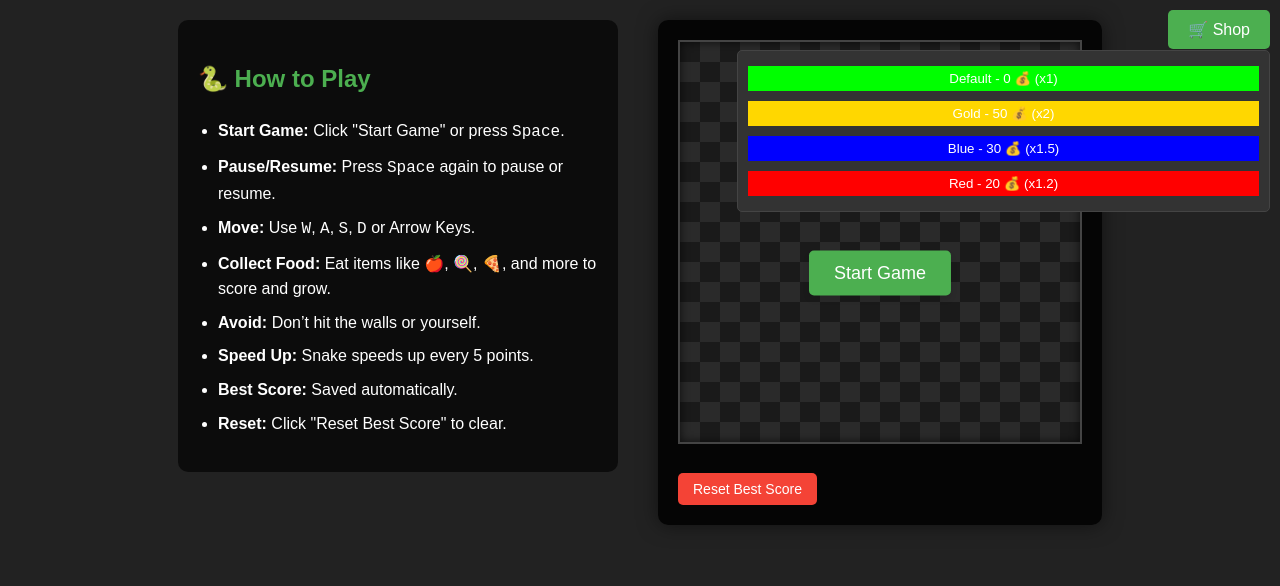
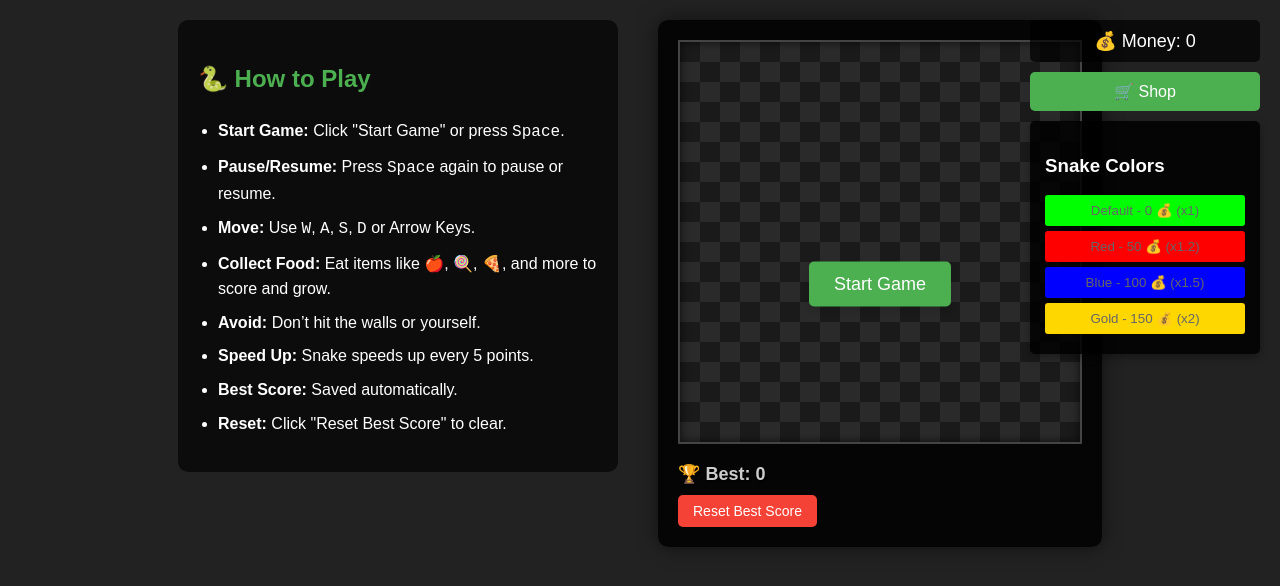
Before and after one commit to NGuljajev/Snake, a plain HTML site: page index.html in a window 1280 px wide. Both pictures are taken after a click on the button "🛒 Shop". Drawn offline with Linux system fonts and the light colour scheme.

Commit message:
add shop

```diff
--- a/index.html
+++ b/index.html
@@ -24,6 +24,13 @@
     </ul>
   </div>
 
+  <!-- Add this right after the game-rules div -->
+  <div id="right-sidebar">
+    <div id="money-display">💰 Money: 0</div>
+    <button id="shop-btn">🛒 Shop</button>
+    <div id="shop-menu" style="display: none;"></div>
+  </div>
+
   <!-- Game Container (Right Side) -->
   <div id="game-container">
     <button id="start-btn">Start Game</button>
--- a/main.js
+++ b/main.js
@@ -7,6 +7,9 @@ document.addEventListener('DOMContentLoaded', () => {
     const restartBtn = document.getElementById('restart-btn');
     const startBtn = document.getElementById('start-btn');
     const resetBestBtn = document.getElementById('reset-best-btn');
+    const moneyDisplay = document.getElementById('money-display');
+    const shopBtn = document.getElementById('shop-btn');
+    const shopMenu = document.getElementById('shop-menu');
 
     // Game settings
     const gridSize = 20;
@@ -88,18 +91,17 @@ document.addEventListener('DOMContentLoaded', () => {
     let gameRunning = false;
     let gameSpeed = 150;
     let gameLoop;
+    let money = 0;
 
-    // Add a money variable and snake color
-    let money = 0;
-    let snakeColor = { name: 'Default', color: '#00FF00', multiplier: 1 };
-
-    // Add a shop with snake colors
+    // Snake color options
     const shop = [
         { name: 'Default', color: '#00FF00', multiplier: 1, cost: 0 },
-        { name: 'Gold', color: '#FFD700', multiplier: 2, cost: 50 },
-        { name: 'Blue', color: '#0000FF', multiplier: 1.5, cost: 30 },
-        { name: 'Red', color: '#FF0000', multiplier: 1.2, cost: 20 },
+        { name: 'Red', color: '#FF0000', multiplier: 1.2, cost: 50 },
+        { name: 'Blue', color: '#0000FF', multiplier: 1.5, cost: 100 },
+        { name: 'Gold', color: '#FFD700', multiplier: 2, cost: 150 },
     ];
+
+    let snakeColor = shop[0];
 
     // Draw functions
     function drawGame() {
@@ -108,21 +110,19 @@ document.addEventListener('DOMContentLoaded', () => {
         drawSnake();
     }
 
-    // Update the drawSnake function to use the current snake color
     function drawSnake() {
         if (snake.length === 0) return;
 
         // Draw head (different color)
         const head = snake[0];
-        ctx.fillStyle = snakeColor.color; // Use the current snake color
+        ctx.fillStyle = snakeColor.color;
         ctx.fillRect(head.x * gridSize, head.y * gridSize, gridSize, gridSize);
 
         // Draw body with gradient
         for (let i = 1; i < snake.length - 1; i++) {
             const segment = snake[i];
             const progress = i / snake.length;
-            const g = Math.floor(150 + 105 * (1 - progress)); // 150-255 green range
-
+            const g = Math.floor(150 + 105 * (1 - progress));
             ctx.fillStyle = `rgb(0, ${g}, 0)`;
             ctx.fillRect(segment.x * gridSize, segment.y * gridSize, gridSize, gridSize);
         }
@@ -143,7 +143,6 @@ document.addEventListener('DOMContentLoaded', () => {
     }
 
     // Game logic
-    // Update the moveSnake function to add money
     function moveSnake() {
         const head = { x: snake[0].x + xVelocity, y: snake[0].y + yVelocity };
 
@@ -165,9 +164,9 @@ document.addEventListener('DOMContentLoaded', () => {
 
         if (head.x === food.x && head.y === food.y) {
             score += food.points;
-            money += food.points * snakeColor.multiplier; // Add money based on multiplier
+            money += Math.floor(food.points * snakeColor.multiplier);
             scoreDisplay.textContent = `Score: ${score}`;
-            document.getElementById('money-display').textContent = `💰 Money: ${money}`;
+            moneyDisplay.textContent = `💰 Money: ${money}`;
 
             if (score > bestScore) {
                 bestScore = score;
@@ -212,14 +211,10 @@ document.addEventListener('DOMContentLoaded', () => {
         gameOverDisplay.style.display = 'flex';
         restartBtn.style.display = 'block';
 
-        const finalScoreDisplay = document.getElementById('final-score');
-        finalScoreDisplay.textContent = `Your Score: ${score}`;
-
-        const bestScoreDisplayEnd = document.getElementById('best-score-end');
-        bestScoreDisplayEnd.textContent = `Best Score: ${bestScore}`;
+        document.getElementById('final-score').textContent = `Your Score: ${score}`;
+        document.getElementById('best-score-end').textContent = `Best Score: ${bestScore}`;
     }
 
-    // Modify the updateGame function
     function updateGame() {
         if (gameRunning && !gamePaused) {
             moveSnake();
@@ -227,7 +222,6 @@ document.addEventListener('DOMContentLoaded', () => {
         }
     }
 
-    // Modify the startGame function
     function startGame() {
         snake = [{ x: 10, y: 10 }];
         xVelocity = 1;
@@ -239,12 +233,7 @@ document.addEventListener('DOMContentLoaded', () => {
         gameRunning = true;
         gameOverDisplay.style.display = 'none';
         restartBtn.style.display = 'none';
-
-        // Hide the start button
-        const startBtn = document.getElementById('start-btn');
-        if (startBtn) {
-            startBtn.style.display = 'none';
-        }
+        startBtn.style.display = 'none';
 
         generateFood();
 
@@ -252,9 +241,61 @@ document.addEventListener('DOMContentLoaded', () => {
         gameLoop = setInterval(updateGame, gameSpeed);
     }
 
-    // Controls
+    function togglePause() {
+        gamePaused = !gamePaused;
 
-    // Modify the keydown event listener
+        if (gamePaused) {
+            clearInterval(gameLoop);
+            drawPauseScreen();
+        } else {
+            gameLoop = setInterval(updateGame, gameSpeed);
+        }
+    }
+
+    function drawPauseScreen() {
+        ctx.fillStyle = 'rgba(0, 0, 0, 0.5)';
+        ctx.fillRect(0, 0, canvas.width, canvas.height);
+
+        ctx.fillStyle = 'white';
+        ctx.font = '30px Arial';
+        ctx.textAlign = 'center';
+        ctx.fillText('PAUSED', canvas.width / 2, canvas.height / 2);
+        ctx.font = '20px Arial';
+        ctx.fillText('Press SPACE to continue', canvas.width / 2, canvas.height / 2 + 40);
+    }
+
+    function populateShopMenu() {
+        shopMenu.innerHTML = '<h3>Snake Colors</h3>';
+
+        shop.forEach((item) => {
+            const button = document.createElement('button');
+            button.textContent = `${item.name} - ${item.cost} 💰 (x${item.multiplier})`;
+            button.style.backgroundColor = item.color;
+            button.disabled = money < item.cost || snakeColor.name === item.name;
+
+            button.addEventListener('click', () => {
+                if (money >= item.cost) {
+                    money -= item.cost;
+                    snakeColor = item;
+                    moneyDisplay.textContent = `💰 Money: ${money}`;
+                    populateShopMenu();
+                }
+            });
+
+            shopMenu.appendChild(button);
+        });
+    }
+
+    function toggleShopMenu() {
+        if (shopMenu.style.display === 'none' || shopMenu.style.display === '') {
+            populateShopMenu();
+            shopMenu.style.display = 'block';
+        } else {
+            shopMenu.style.display = 'none';
+        }
+    }
+
+    // Event listeners
     document.addEventListener('keydown', (e) => {
         // Spacebar handling
         if (e.key === ' ' || e.key === 'Space' || e.key === 'Spacebar') {
@@ -262,7 +303,6 @@ document.addEventListener('DOMContentLoaded', () => {
                 startGame();
                 return;
             } else {
-                // Toggle pause when game is running
                 togglePause();
                 return;
             }
@@ -300,138 +340,6 @@ document.addEventListener('DOMContentLoaded', () => {
         }
     });
 
-    // Add these new functions
-    function togglePause() {
-        gamePaused = !gamePaused;
-
-        if (gamePaused) {
-            clearInterval(gameLoop);
-            drawPauseScreen();
-        } else {
-            gameLoop = setInterval(updateGame, gameSpeed);
-        }
-    }
-
-    function drawPauseScreen() {
-        // Darken the game
-        ctx.fillStyle = 'rgba(0, 0, 0, 0.5)';
-        ctx.fillRect(0, 0, canvas.width, canvas.height);
-
-        // Draw pause text
-        ctx.fillStyle = 'white';
-        ctx.font = '30px Arial';
-        ctx.textAlign = 'center';
-        ctx.fillText('PAUSED', canvas.width / 2, canvas.height / 2);
-        ctx.font = '20px Arial';
-        ctx.fillText('Press SPACE to continue', canvas.width / 2, canvas.height / 2 + 40);
-    }
-
-    // Add a shop UI
-    function openShop() {
-        const shopContainer = document.getElementById('shop-container');
-        shopContainer.innerHTML = '<h2>Shop</h2>';
-
-        shop.forEach((item) => {
-            const button = document.createElement('button');
-            button.textContent = `${item.name} - ${item.cost} 💰 (x${item.multiplier})`;
-            button.style.backgroundColor = item.color;
-            button.disabled = money < item.cost || snakeColor.name === item.name;
-
-            button.addEventListener('click', () => {
-                if (money >= item.cost) {
-                    money -= item.cost;
-                    snakeColor = item;
-                    document.getElementById('money-display').textContent = `💰 Money: ${money}`;
-                    openShop();
-                }
-            });
-
-            shopContainer.appendChild(button);
-        });
-    }
-
-     // Create the shop menu container
-     const shopMenu = document.createElement('div');
-     shopMenu.id = 'shop-menu';
-     shopMenu.style.display = 'none'; // Initially hidden
-     shopMenu.style.position = 'absolute';
-     shopMenu.style.top = '50px'; // Adjust position as needed
-     shopMenu.style.right = '10px';
-     shopMenu.style.backgroundColor = '#333';
-     shopMenu.style.color = 'white';
-     shopMenu.style.padding = '10px';
-     shopMenu.style.border = '1px solid #444';
-     shopMenu.style.borderRadius = '5px';
-     shopMenu.style.zIndex = '1000';
-     document.body.appendChild(shopMenu);
-
-    // Toggle the shop menu visibility
-    function toggleShopMenu() {
-        if (shopMenu.style.display === 'none') {
-            populateShopMenu(); // Populate the menu when opening
-            shopMenu.style.display = 'block';
-        } else {
-            shopMenu.style.display = 'none';
-        }
-    }
-
-    // Add a button to open the shop
-    const shopBtn = document.createElement('button');
-    shopBtn.innerHTML = '🛒 Shop';
-    shopBtn.style.position = 'absolute';
-    shopBtn.style.top = '10px';
-    shopBtn.style.right = '10px';
-    shopBtn.style.padding = '10px 20px';
-    shopBtn.style.fontSize = '16px';
-    shopBtn.style.cursor = 'pointer';
-    shopBtn.style.border = 'none';
-    shopBtn.style.borderRadius = '5px';
-    shopBtn.style.backgroundColor = '#4CAF50';
-    shopBtn.style.color = 'white';
-    shopBtn.addEventListener('click', toggleShopMenu);
-    document.body.appendChild(shopBtn);
-
-    // Add a money display
-    const moneyDisplay = document.createElement('div');
-    moneyDisplay.id = 'money-display';
-    moneyDisplay.textContent = `💰 Money: ${money}`;
-    moneyDisplay.style.position = 'absolute';
-    moneyDisplay.style.top = '50px';
-    moneyDisplay.style.right = '10px';
-    moneyDisplay.style.color = 'white';
-    document.body.appendChild(moneyDisplay);
-
-
-    // Populate the shop menu with items
-    function populateShopMenu() {
-        shopMenu.innerHTML = ''; // Clear previous items
-
-        shop.forEach((item) => {
-            const button = document.createElement('button');
-            button.textContent = `${item.name} - ${item.cost} 💰 (x${item.multiplier})`;
-            button.style.backgroundColor = item.color;
-            button.style.color = 'white';
-            button.style.border = 'none';
-            button.style.padding = '5px 10px';
-            button.style.margin = '5px 0';
-            button.style.cursor = 'pointer';
-            button.style.width = '100%';
-            button.disabled = money < item.cost || snakeColor.name === item.name;
-
-            button.addEventListener('click', () => {
-                if (money >= item.cost) {
-                    money -= item.cost;
-                    snakeColor = item;
-                    document.getElementById('money-display').textContent = `💰 Money: ${money}`;
-                    populateShopMenu(); // Refresh the shop menu
-                }
-            });
-
-            shopMenu.appendChild(button);
-        });
-    }
-
-    // Close the shop menu when clicking outside
     document.addEventListener('click', (e) => {
         if (!shopBtn.contains(e.target) && !shopMenu.contains(e.target)) {
             shopMenu.style.display = 'none';
@@ -446,6 +354,9 @@ document.addEventListener('DOMContentLoaded', () => {
         bestScore = 0;
         bestScoreDisplay.textContent = `🏆 Best: ${bestScore}`;
     });
+    shopBtn.addEventListener('click', toggleShopMenu);
+
+    // Initialize displays
+    bestScoreDisplay.textContent = `🏆 Best: ${bestScore}`;
+    moneyDisplay.textContent = `💰 Money: ${money}`;
 });
-
-// tere
--- a/style.css
+++ b/style.css
@@ -203,3 +203,71 @@ body {
 #money-display {
   color: white;
 }
+
+/* Add these styles to your CSS */
+#right-sidebar {
+  position: fixed;
+  right: 20px;
+  top: 20px;
+  display: flex;
+  flex-direction: column;
+  gap: 10px;
+  z-index: 100;
+}
+
+#money-display {
+  background-color: rgba(0, 0, 0, 0.7);
+  padding: 10px;
+  border-radius: 5px;
+  color: white;
+  font-size: 18px;
+  text-align: center;
+}
+
+#shop-btn {
+  padding: 10px 20px;
+  font-size: 16px;
+  background-color: #4CAF50;
+  color: white;
+  border: none;
+  border-radius: 5px;
+  cursor: pointer;
+  transition: all 0.3s ease;
+}
+
+#shop-btn:hover {
+  background-color: #45a049;
+  transform: translateY(-2px);
+}
+
+#shop-menu {
+  background-color: rgba(0, 0, 0, 0.85);
+  border-radius: 5px;
+  padding: 15px;
+  color: white;
+  width: 200px;
+  box-shadow: 0 4px 8px rgba(0, 0, 0, 0.3);
+}
+
+#shop-menu button {
+  display: block;
+  width: 100%;
+  padding: 8px;
+  margin: 5px 0;
+  background-color: #333;
+  color: white;
+  border: none;
+  border-radius: 3px;
+  cursor: pointer;
+  transition: background-color 0.2s;
+}
+
+#shop-menu button:hover {
+  background-color: #444;
+}
+
+#shop-menu button:disabled {
+  background-color: #222;
+  color: #666;
+  cursor: not-allowed;
+}
```
